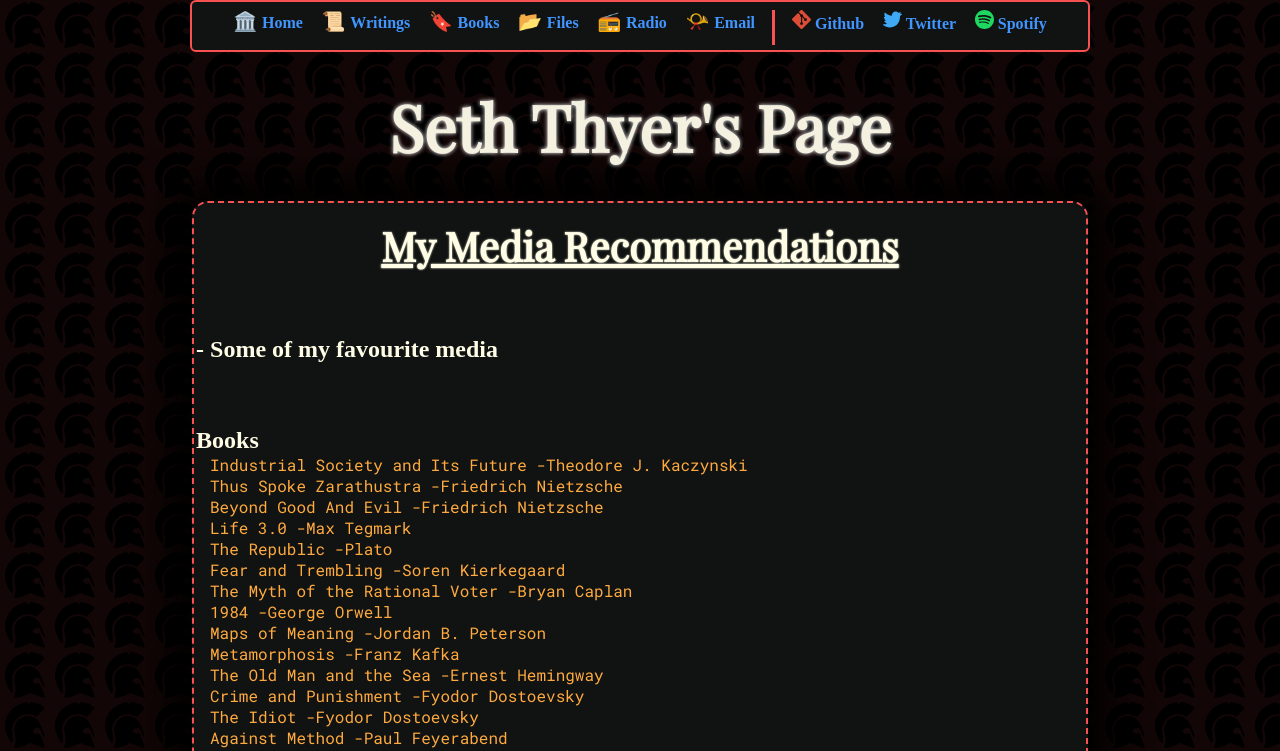
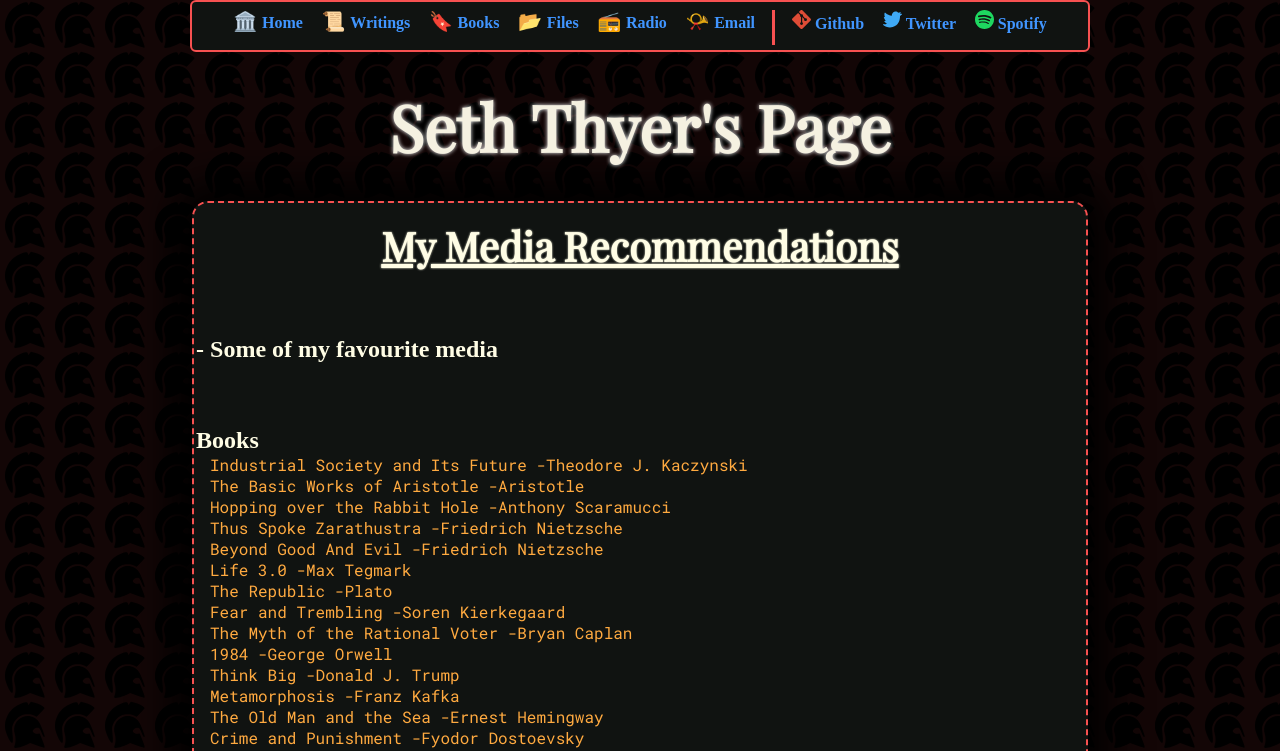
Before and after one commit to SethThyer/SethThyer-webpage, a Next.js app: page /books in a window 1280 px wide. Shown: the top 751 px of the page. Built offline with nearby package versions, Linux system fonts and the light colour scheme; a web font is replaced by a local one.

Commit message:
Update index.js

```diff
--- a/pages/books/index.js
+++ b/pages/books/index.js
@@ -8,6 +8,10 @@ export default function Books() {
       <h5>Books</h5>
       <ul>
         <item>Industrial Society and Its Future -Theodore J. Kaczynski</item>
+        <br />
+        <item>The Basic Works of Aristotle -Aristotle</item>
+        <br />
+        <item>Hopping over the Rabbit Hole -Anthony Scaramucci</item>
         <br />
         <item>Thus Spoke Zarathustra -Friedrich Nietzsche</item>
         <br />
@@ -23,7 +27,7 @@ export default function Books() {
         <br />
         <item>1984 -George Orwell</item>
         <br />
-        <item>Maps of Meaning -Jordan B. Peterson</item>
+        <item>Think Big -Donald J. Trump</item>
         <br />
         <item>Metamorphosis -Franz Kafka</item>
         <br />
```
